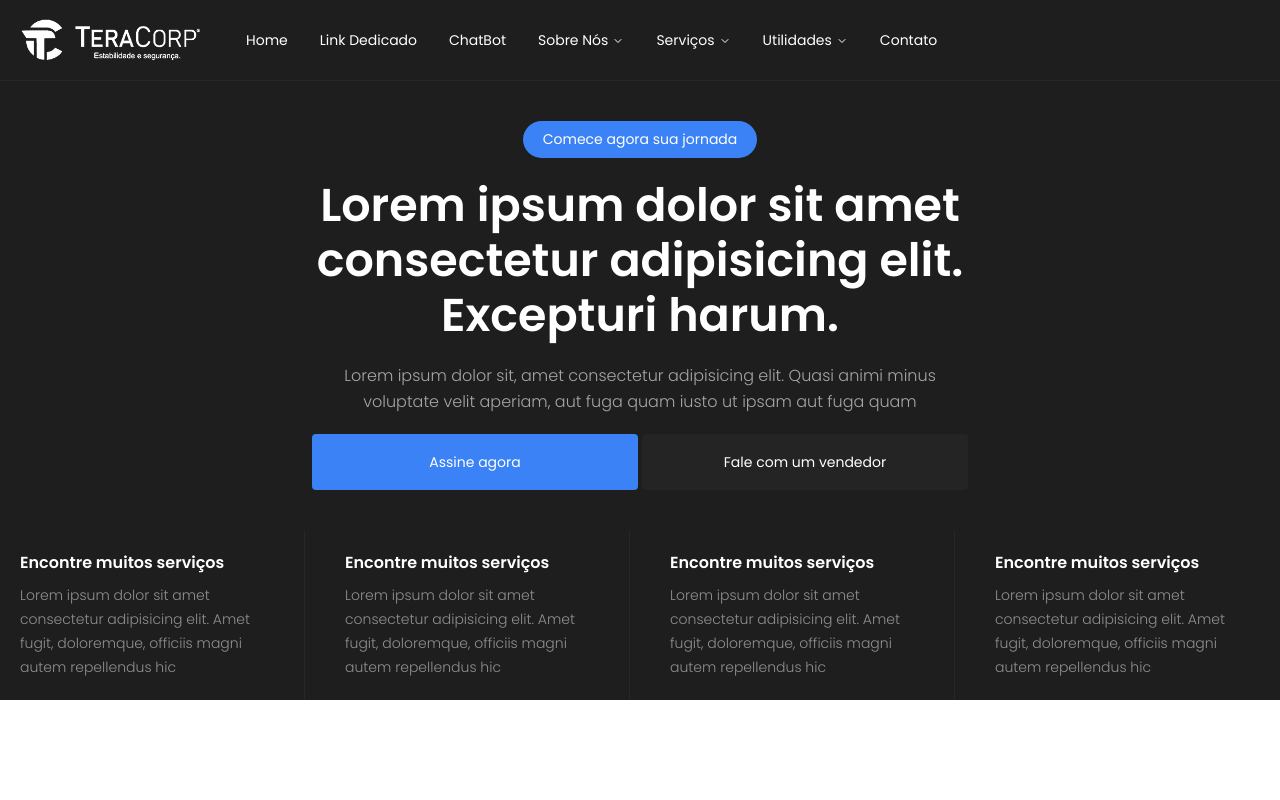
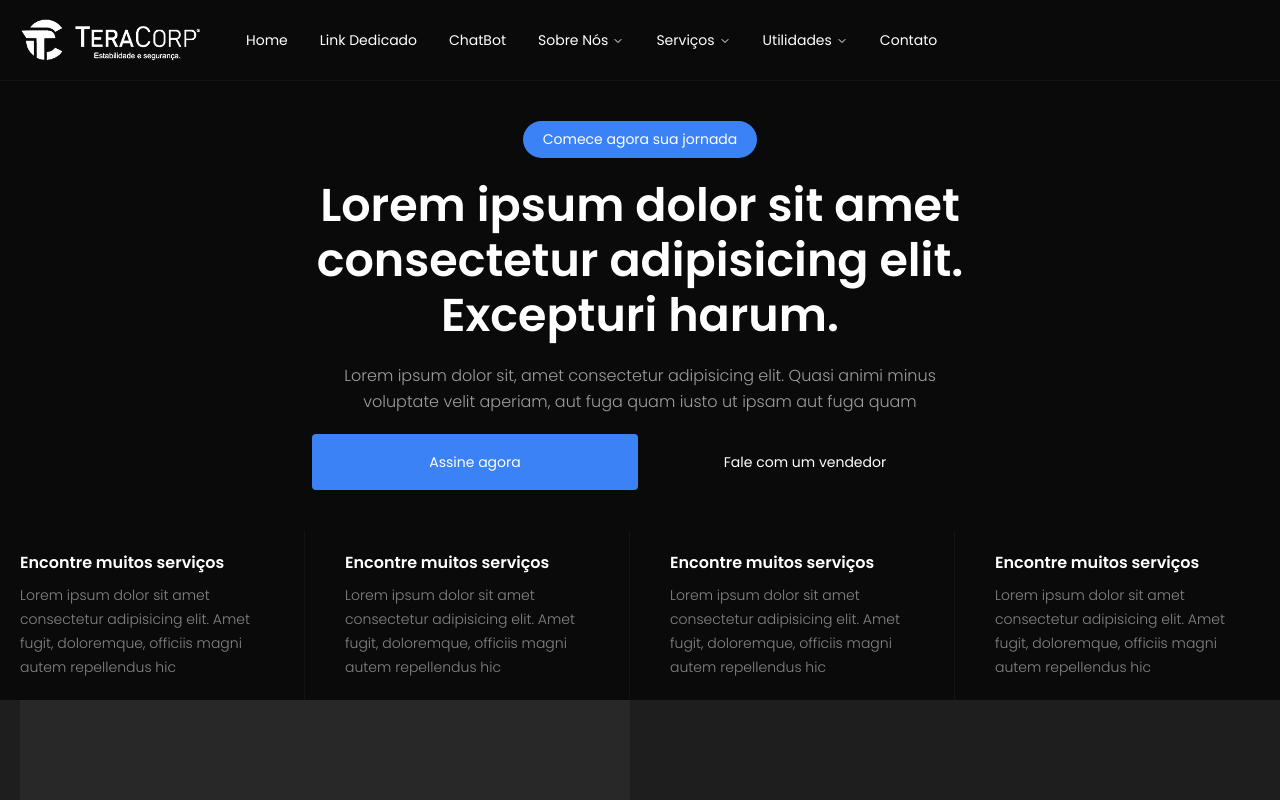
Before and after one commit to DehTarifa/WEB-ReactDesignSeed, a Next.js app: page / in a window 1280 px wide. Shown: the top 800 px of the page. Built offline with nearby package versions, Linux system fonts and the light colour scheme.

Commit message:
'update'

```diff
--- a/src/app/page.tsx
+++ b/src/app/page.tsx
@@ -6,7 +6,7 @@ import { NavigationMenuDemo } from "@/components/navegation/Navegation";
 import { Caption } from "@/components/typography/Caption";
 import { Headline } from "@/components/typography/Headline";
 import { Paragraph } from "@/components/typography/Paragraph";
-import { Button } from "@/components/ui/Button";
+import { Button } from "@/components/interface/Button";
 import { Metadata } from "next";
 
 export const metadata: Metadata = {
@@ -20,8 +20,8 @@ export default function Home() {
 
       <NavigationMenuDemo/>
 
-      <Section background="dark" height="full" className="pt-[100px]">
-        <Container background="dark">
+      <Section background="darkTheme1" height="full" className="pt-[100px]">
+        <Container>
 
          <ContentText gridCol="none" className="col-span-12">
             <Caption>Comece agora sua jornada</Caption>
@@ -59,6 +59,20 @@ export default function Home() {
         </Container>
       </Section>
 
+      <Section background="darkTheme2" height="full">
+        <Container background="darkTheme3" paddingX="true">
+
+          <ContentText background="darkTheme4" alignItemX="lgStart">
+            <p className="text-[#fff]">Atualização de componente</p>
+
+            <WrapperButton background="darkTheme3">
+              <Button>Assine agora</Button>
+            </WrapperButton>
+          </ContentText>
+
+        </Container>
+      </Section>
+
     </main>
   )
 }
--- a/src/components/containers/Container.tsx
+++ b/src/components/containers/Container.tsx
@@ -1,18 +1,19 @@
 // IMPORT ---------------------------------------------------
 
+import { BackgroundColorThemes, VarBackgroundColorThemes } from "@/constants/ContainerBackgroundColors";
 import { ReactNode } from "react";
 import { twMerge } from "tailwind-merge"
 
-// INTERFACE-------------------------------------------------
+// INTERFACE ------------------------------------------------
 
 interface ContainerProps {
-  children: ReactNode
-  className?: string
+  className?:   string
+  children:    ReactNode
+  background?:  VarBackgroundColorThemes
 
-  width?: 'full' | 'max'
-  paddingX?: 'true' | 'false'
-  paddingY?: 'true' | 'false'
-  background?: 'white' | 'dark' | 'blue'
+  width?:       'full'  | 'max'
+  paddingX?:    'true'  | 'false'
+  paddingY?:    'true'  | 'false'
 }
 
 // PROPERTIES -----------------------------------------------
@@ -32,18 +33,13 @@ const paddingsY = {
   false: 'py-0 ',
 }
 
-const backgrounds = {
-  white:  'bg-primary-white-100 ',
-  dark:   'bg-gray-primary ',
-  blue:   'bg-primary-blue ',
-}
 
 // COMPONENT ------------------------------------------------
 
-export function Container( {children, className, width = 'max', paddingX = 'false', paddingY = 'false', background = 'dark' } : ContainerProps ){
+export function Container( {children, className, width = 'max', paddingX = 'false', paddingY = 'false', background = 'transparent' } : ContainerProps ){
 
   return(
-    <div className={twMerge('grid grid-cols-12 gap-5 mx-auto ', widths[width], paddingsX[paddingX], paddingsY[paddingY], backgrounds[background], className)}>
+    <div className={twMerge('grid grid-cols-12 gap-5 mx-auto ', widths[width], paddingsX[paddingX], paddingsY[paddingY], BackgroundColorThemes[background], className)}>
       {children}
     </div>
   )
--- a/src/components/containers/Contents.tsx
+++ b/src/components/containers/Contents.tsx
@@ -1,25 +1,29 @@
 // IMPORT ---------------------------------------------------
 
+import { BackgroundColorThemes, VarBackgroundColorThemes } from "@/constants/ContainerBackgroundColors";
 import { ReactNode } from "react";
 import { twMerge } from "tailwind-merge"
 
 // INTERFACE-------------------------------------------------
 
 interface ContentProps {
-  children: ReactNode
-  className?: string
+  className?:   string
+  children:     ReactNode
+  background?:  VarBackgroundColorThemes
 
-  padding?: 'true' | 'false'
-  alignItemX?: 'allCenter' | 'lgStart'
-  alignItemY?: 'top' | 'center' | 'bottom'
-  gridCol?: 'default' | 'none'
+  padding?:     'true'      | 'false'
+  alignItemX?:  'allCenter' | 'lgStart'
+  alignItemY?:  'top'       | 'center' | 'bottom'
+  gridCol?:     'default'   | 'none'
 }
 
 interface ContentGridProps {
-  children: ReactNode
-  className?: string
-  gridCol?: 'default' | 'none'
-  padding?: 'true' | 'false'
+  className?:   string
+  children:     ReactNode
+  background?:  VarBackgroundColorThemes
+
+  gridCol?:     'default'   | 'none'
+  padding?:     'true'      | 'false'
 }
 
 // PROPERTIES -----------------------------------------------
@@ -47,25 +51,25 @@ const paddings = {
 
 // COMPONENT ------------------------------------------------
 
-export function ContentImage({children, className, padding = 'false', alignItemY = 'center', gridCol = 'default'} : ContentProps ){
+export function ContentImage({children, className, padding = 'false', alignItemY = 'center', gridCol = 'default', background = 'transparent'} : ContentProps ){
   return(
-    <div className={twMerge('flex justify-center bg-stone-600 ', alignItemsY[alignItemY], paddings[padding], gridCols[gridCol], className)}>
+    <div className={twMerge('flex justify-center ', alignItemsY[alignItemY], paddings[padding], gridCols[gridCol], BackgroundColorThemes[background], className)}>
       {children}
     </div>
   )
 }
 
-export function ContentText({children, className, padding = 'false', alignItemX = 'allCenter', alignItemY = 'center', gridCol = 'default'} : ContentProps ){
+export function ContentText({children, className, padding = 'false', alignItemX = 'allCenter', alignItemY = 'center', gridCol = 'default', background = 'transparent'} : ContentProps ){
   return(
-    <div className={twMerge('flex flex-col gap-5  rounded-lg ', alignItemsX[alignItemX], alignItemsY[alignItemY], paddings[padding], gridCols[gridCol], className)}>
+    <div className={twMerge('flex flex-col gap-5 ', alignItemsX[alignItemX], alignItemsY[alignItemY], paddings[padding], gridCols[gridCol], BackgroundColorThemes[background], className)}>
       {children}
     </div>
   )
 }
 
-export function ContentGrid({children, className, padding = 'false', gridCol = 'default'} : ContentGridProps ){
+export function ContentGrid({children, className, padding = 'false', gridCol = 'default', background = 'transparent' } : ContentGridProps ){
   return(
-    <div className={twMerge('gap-5 grid grid-cols-12 ', gridCols[gridCol], paddings[padding], className)}>
+    <div className={twMerge('gap-5 grid grid-cols-12 ', gridCols[gridCol], paddings[padding], BackgroundColorThemes[background], className)}>
       {children}
     </div>
   )
--- a/src/components/containers/Section.tsx
+++ b/src/components/containers/Section.tsx
@@ -1,17 +1,18 @@
 // IMPORT ---------------------------------------------------
 
+import { BackgroundColorThemes, VarBackgroundColorThemes } from "@/constants/ContainerBackgroundColors";
 import { ReactNode } from "react";
 import { twMerge } from "tailwind-merge"
 
-// INTERFACE-------------------------------------------------
+// INTERFACE ------------------------------------------------
 
 interface SectionProps {
-  children: ReactNode
-  className?: string
+  className?:   string
+  children:     ReactNode
+  background?:  VarBackgroundColorThemes
 
-  height?: 'fit' | 'full'
-  paddingY?: 'true' | 'false'
-  background?: 'white' | 'dark' | 'blue'
+  height?:      'fit'   | 'full'
+  paddingY?:    'true'  | 'false'
 }
 
 // PROPERTIES -----------------------------------------------
@@ -26,17 +27,11 @@ const paddingsY = {
   false: 'py-0 '
 }
 
-const backgrounds = {
-  white:  'bg-primary-white-100 ',
-  dark:   'bg-gray-primary ',
-  blue:   'bg-primary-blue ',
-}
-
 // COMPONENT ------------------------------------------------
 
-export function Section ({children, className, height = 'fit', paddingY = 'false', background = 'white' } : SectionProps ){
+export function Section ({children, className, height = 'fit', paddingY = 'false', background = 'lightTheme3' } : SectionProps ){
   return(
-    <section className={twMerge('w-full flex ',heights[height], paddingsY[paddingY], backgrounds[background], className)}>
+    <section className={twMerge('w-full flex ',heights[height], paddingsY[paddingY], BackgroundColorThemes[background], className)}>
       {children}
     </section>
   )
--- a/src/components/navegation/Navegation.tsx
+++ b/src/components/navegation/Navegation.tsx
@@ -5,8 +5,8 @@
 import * as React from "react"
 import Link from "next/link"
 
-import { cn } from "@/lib/utils"
-import { NavigationMenu,NavigationMenuContent,NavigationMenuItem,NavigationMenuLink,NavigationMenuList,NavigationMenuTrigger,navigationMenuTriggerStyle,} from "@/lib/navigation-menu"
+import { cn } from "@/util/utils"
+import { NavigationMenu,NavigationMenuContent,NavigationMenuItem,NavigationMenuLink,NavigationMenuList,NavigationMenuTrigger,navigationMenuTriggerStyle,} from "@/components/ui/navigation-menu"
 import { Container } from "../containers/Container"
 import Image from "next/image"
 import BrandImage from "/public/logo.png"
--- a/src/lib/navigation-menu.tsx
+++ b/src/components/ui/navigation-menu.tsx
@@ -2,7 +2,7 @@
 
 import * as React from "react"
 import * as NavigationMenuPrimitive from "@radix-ui/react-navigation-menu"
-import { cn } from "@/lib/utils"
+import { cn } from "@/util/utils"
 import { cva } from "class-variance-authority"
 import { ChevronDown } from "lucide-react"
 
--- /dev/null
+++ b/src/constants/ContainerBackgroundColors.ts
@@ -0,0 +1,41 @@
+// PROPERTIES | BACKGROUND COLORS CONTAINERS ----------------
+
+const BackgroundColorThemes = {
+  darkTheme1: 'bg-dark-theme-1 ',
+  darkTheme2: 'bg-dark-theme-2 ',
+  darkTheme3: 'bg-dark-theme-3 ',
+  darkTheme4: 'bg-dark-theme-4 ',
+
+  lightTheme1: 'bg-light-theme-1 ',
+  lightTheme2: 'bg-light-theme-2 ',
+  lightTheme3: 'bg-light-theme-3 ',
+  lightTheme4: 'bg-light-theme-4 ',
+
+  featuredTheme1: 'bg-green-palette-theme-1 ',
+  featuredTheme2: 'bg-green-palette-theme-2 ',
+  featuredTheme3: 'bg-green-palette-theme-3 ',
+  featuredTheme4: 'bg-green-palette-theme-4 ',
+
+  transparent: 'bg-transparent'
+}
+
+export type VarBackgroundColorThemes =
+  | 'darkTheme1'
+  | 'darkTheme2'
+  | 'darkTheme3'
+  | 'darkTheme4'
+
+  | 'lightTheme1'
+  | 'lightTheme2'
+  | 'lightTheme3'
+  | 'lightTheme4'
+
+  | 'featuredTheme1'
+  | 'featuredTheme2'
+  | 'featuredTheme3'
+  | 'featuredTheme4'
+  | 'transparent'
+
+// COMPONENT EXPORT -----------------------------------------
+
+export { BackgroundColorThemes }
--- a/tailwind.config.ts
+++ b/tailwind.config.ts
@@ -20,8 +20,23 @@ const config = {
     extend: {
       colors: {
 
-        'gray-primary' : "#1E1E1E",
-        'gray-secondary' : "#242424",
+        // PALETTE COLORS -------------------------------------------
+
+        'dark-theme-1' : '#0A0A0A',
+        'dark-theme-2' : '#141414',
+        'dark-theme-3' : '#1E1E1E',
+        'dark-theme-4' : '#282828',
+
+        'light-theme-1' : '#F1F1F1',
+        'light-theme-2' : '#F6F6F6',
+        'light-theme-3' : '#FBFBFB',
+        'light-theme-4' : '#FFFFFF',
+
+        'green-palette-theme-1' : '#64B42D',
+        'green-palette-theme-2' : '#201F20',
+        'green-palette-theme-3' : '#A8A7A7',
+        'green-palette-theme-4' : '#ECF2E8',
+
 
         border: "hsl(var(--border))",
         input: "hsl(var(--input))",
```
Also changed, not shown: src/components/containers/Wrapper.tsx (+8 -6 lines), src/components/interface/Button.tsx (renamed from src/components/ui/Button.tsx), src/components/interface/Communicatory.tsx (renamed from src/components/ui/Communicatory.tsx), src/util/utils.ts (renamed from src/lib/utils.ts).
